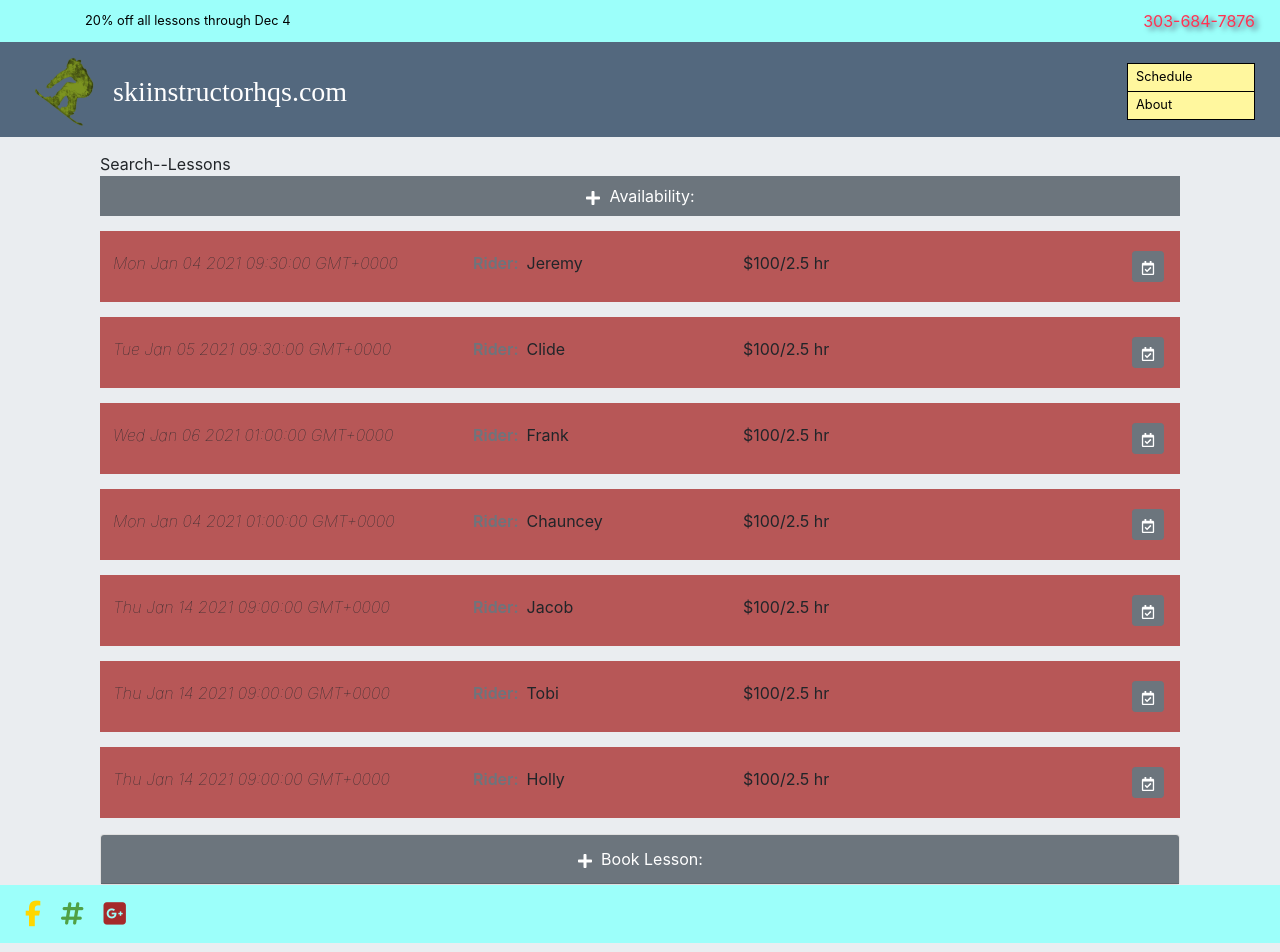
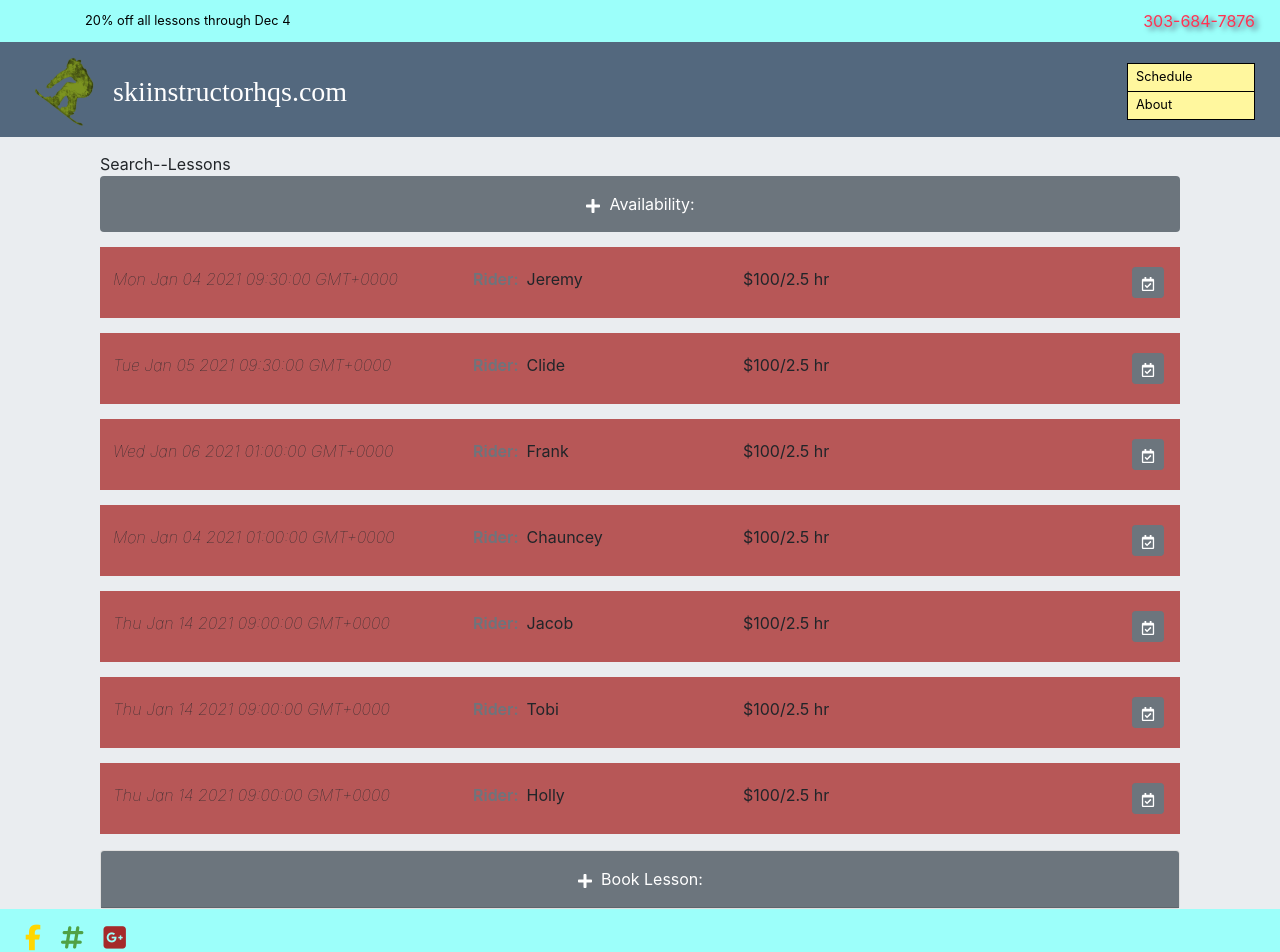
Before and after one commit to hicksey-makes/ski-lessons-snowV2, a React (Create React App) app: page / in a window 1280 px wide. Shown: the top 952 px of the page. Built offline with nearby package versions, Linux system fonts and the light colour scheme; a web font is replaced by a local one.

Commit message:
round Listlesson header div, equal padding to ListLesson/AddLesson headers

```diff
--- a/src/components/AddLessons.js
+++ b/src/components/AddLessons.js
@@ -8,7 +8,7 @@ class AddLessons extends Component {
         'card textcenter mt-3 ' +
         (this.props.formDisplay ? '' : 'add-lesson')
       }>
-        <div className="card-header bg-secondary text-white text-center" onClick={this.props.toggleAdd}>
+        <div className="card-header bg-secondary text-white text-center py-3" onClick={this.props.toggleAdd}>
           <FaPlus  />
           <div className="d-inline ml-2">Book Lesson:</div>
         </div>
--- a/src/components/ListLessons.js
+++ b/src/components/ListLessons.js
@@ -10,7 +10,7 @@ class ListLessons extends Component {
 
     return ( <>
 
-      <div className="bg-secondary text-white text-center py-2" onClick={this.props.toggleAdd}>
+      <div className="bg-secondary text-white text-center py-3 rounded" onClick={this.props.toggleAdd}>
         <FaPlus  />
         <div className="d-inline ml-2">Availability:</div>
       </div>
```
